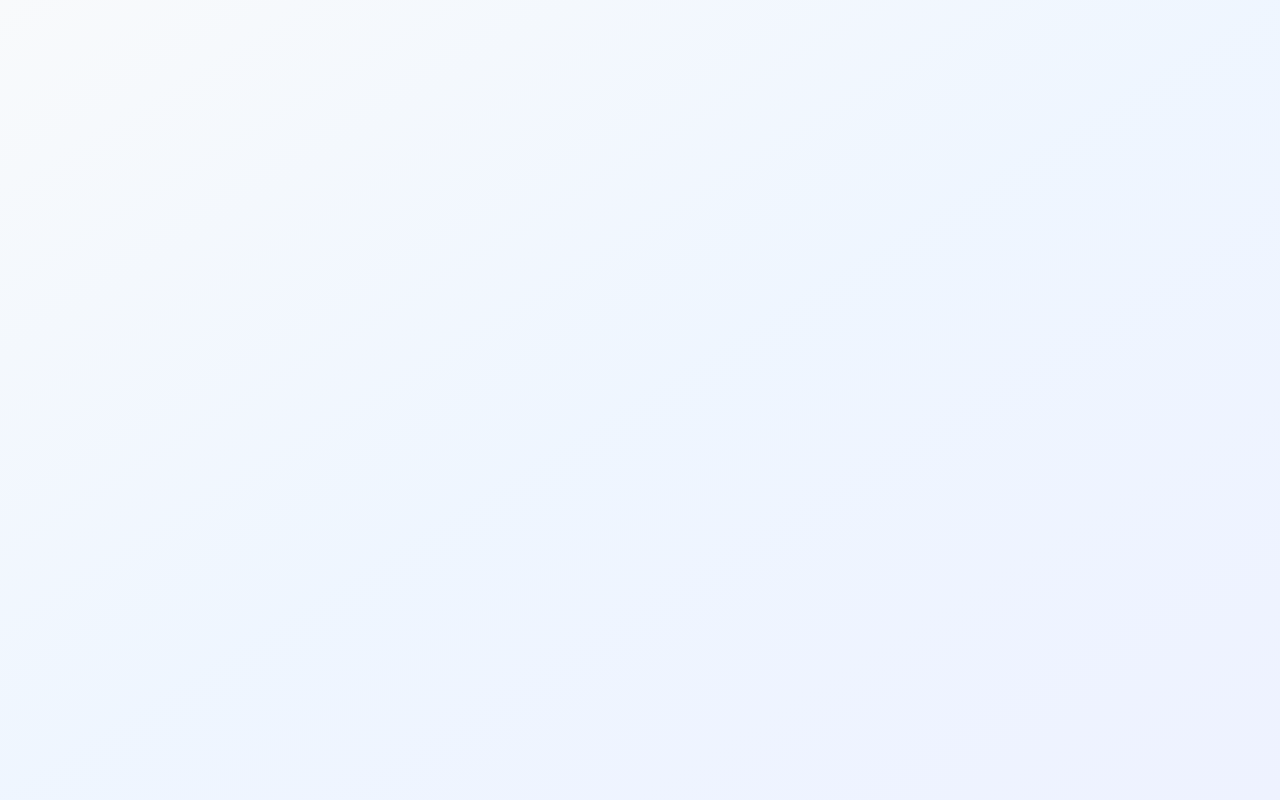
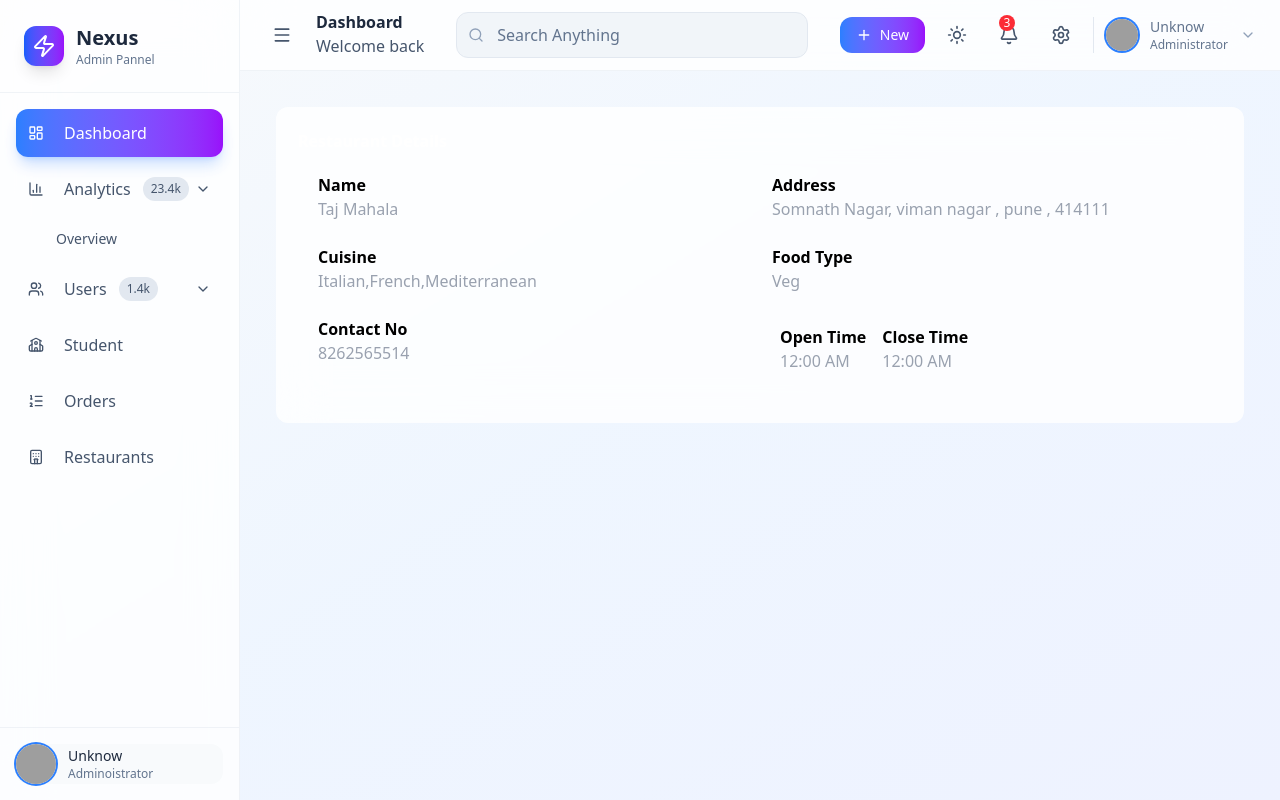
Before and after one commit to aniket0951/restomanag_dashboard, a React (Vite) app: page /dashboard/restaurants/1 in a window 1280 px wide. Before the commit this address had no page. Built offline with nearby package versions, Linux system fonts and the light colour scheme; grey boxes are pictures that could not be loaded.

Commit message:
integrate page

```diff
--- a/src/App.tsx
+++ b/src/App.tsx
@@ -6,6 +6,8 @@
 
 import { Navigate } from "react-router-dom";
 import RestaurantFullDetails from "./components/layouts/restaurants/restaurant_full_details";
+import Dashboard from "./dashboard/dashboard";
+import Restaurants from "./components/layouts/restaurants/restaurants";
 
 export function ProtectedRoute({ children }: { children: JSX.Element }) {
   const token = localStorage.getItem("authToken");
@@ -30,22 +32,14 @@
       <Routes>
         <Route path="/" element={<Login />} />
         <Route path="/signup" element={<OwnerSignUp />} />
-        <Route
-          path="/dashboard"
-          element={
-            <ProtectedRoute>
-              <Home />
-            </ProtectedRoute>
-          }
-        />
-        <Route
-          path="/restaurantDetails/:id"
-          element={
-            <ProtectedRoute>
-              <RestaurantFullDetails />
-            </ProtectedRoute>
-          }
-        />
+
+        <Route path="/dashboard" element={<Home />}>
+          {/* Dashboard pages go inside Home */}
+          <Route index element={<Dashboard />} />
+          {/*<Route path="orders" element={<Orders />} />*/}
+          <Route path="restaurants" element={<Restaurants />} />
+          <Route path="restaurants/:id" element={<RestaurantFullDetails />} />
+        </Route>
       </Routes>
       <Toaster position="top-right" />
     </div>
--- a/src/Home.tsx
+++ b/src/Home.tsx
@@ -34,14 +34,7 @@
           />
           {/* Page Content goes here */}
           <main className="flex-1 overflow-y-auto p-6 bg-transparent">
-            {/*<Outlet />*/}
-            {/*<Dashboard />*/}
-            <div className="p-6 space-y-6">
-              {currentPage === "dashboard" && <Dashboard />}
-              {currentPage === "orders" && <Orders />}
-              {currentPage === "restaurants" && <Restaurants />}
-              {currentPage === "restaurantDetails" && <RestaurantFullDetails />}
-            </div>
+            <Outlet />
           </main>
         </div>
       </div>
--- a/src/components/layouts/restaurants/restaurant_full_details.tsx
+++ b/src/components/layouts/restaurants/restaurant_full_details.tsx
@@ -1,7 +1,84 @@
+const owner_details_h3: string =
+  "text-gray-400 dark:text-gray-400 font-medium font-sans";
+
+const parent_div: string =
+  "bg-white/80 dark:bg-slate-800 rounded-xl backdrop-blur-xl overflow-hidden w-full p-2 m-3";
+
+const div_h2: string = "dark:text-white font-black";
+
 function RestaurantFullDetails() {
   return (
-    <div>
-      <span>Fix</span>
+    <div className="flex justify-between">
+      {/* Owner Details */}
+      {/*<div className={parent_div}>
+        <div className="p-3.5">
+          <h1 className="text-white dark:text-white font-semibold">
+            Owner Details
+          </h1>
+          <div className="p-4">
+            <div className="p-2">
+              <h2 className={div_h2}>Name</h2>
+              <span className={owner_details_h3}>Aniket Suryawanshi</span>
+            </div>
+            <div className="p-2">
+              <h2 className={div_h2}>Email</h2>
+              <span className={owner_details_h3}>
+                aniketsuryawanshixz1@gmail.com
+              </span>
+            </div>
+            <div className="p-2">
+              <h2 className={div_h2}>Contact No</h2>
+              <span className={owner_details_h3}>81615165511</span>
+            </div>
+          </div>
+        </div>
+      </div>*/}
+
+      {/* Restaurant Details */}
+      <div className={parent_div}>
+        <div className="p-3.5">
+          <h1 className="text-white dark:text-white font-semibold">
+            Restaurant Details
+          </h1>
+          <div className="grid grid-cols-2 gap-4 p-4">
+            <div className="p-1">
+              <h2 className={div_h2}>Name</h2>
+              <span className={owner_details_h3}>Taj Mahala</span>
+            </div>
+            <div className="p-1">
+              <h2 className={div_h2}>Address</h2>
+              <span className={owner_details_h3}>
+                Somnath Nagar, viman nagar , pune , 414111
+              </span>
+            </div>
+            <div className="p-1">
+              <h2 className={div_h2}>Cuisine</h2>
+              <span className={owner_details_h3}>
+                Italian,French,Mediterranean
+              </span>
+            </div>
+            <div className="p-1">
+              <h2 className={div_h2}>Food Type</h2>
+              <span className={owner_details_h3}>Veg</span>
+            </div>
+            <div className="p-1">
+              <h2 className={div_h2}>Contact No</h2>
+              <span className={owner_details_h3}>8262565514</span>
+            </div>
+            <div className="p-1 flex justify-baseline">
+              <div className="p-2">
+                <h2 className={div_h2}>Open Time</h2>
+                <span className={owner_details_h3}>12:00 AM</span>
+              </div>
+
+              <div className="p-2">
+                <h2 className={div_h2}>Close Time</h2>
+                <span className={owner_details_h3}>12:00 AM</span>
+              </div>
+            </div>
+          </div>
+        </div>
+      </div>
     </div>
   );
 }
--- a/src/components/layouts/restaurants/restaurants.tsx
+++ b/src/components/layouts/restaurants/restaurants.tsx
@@ -466,7 +466,7 @@
                   {restaurants.map((restaurant) => (
                     <tr
                       onClick={() =>
-                        navigate("/restaurantDetails/" + restaurant.pid)
+                        navigate("/dashboard/restaurants/" + restaurant.pid)
                       }
                       className="cursor-pointer border-b border-slate-200/50 dark:border-slate-700/50
                 hover:bg-slate-50/50 dark:hover:bg-slate-800/50 transition-colors"
--- a/src/components/layouts/sidebar.tsx
+++ b/src/components/layouts/sidebar.tsx
@@ -10,6 +10,7 @@
 } from "lucide-react";
 import { useState } from "react";
 import { useUserStore } from "../../store/user_store";
+import { useNavigate } from "react-router-dom";
 
 const menuItems = [
   {
@@ -63,10 +64,13 @@
     id: "restaurants",
     icon: Hotel,
     lable: "Restaurants",
+    link: "/dashboard/restaurants",
   },
 ];
 
 function SideBar({ collapsed, onToggle, currentPage, onPageChange }) {
+  const navigate = useNavigate();
+
   const [expanedItem, setexpanedItem] = useState(new Set(["analytics"]));
   const toggleExpanded = (itemid: string) => {
     const newExpanded = new Set(expanedItem);
@@ -126,11 +130,19 @@
                         ? "bg-gradient-to-r from-blue-500 to-purple-600 text-white shadow-lg shadow-blue-500/25"
                         : "text-slate-600 dark:text-slate-300 hover:bg-slate-100 dark:hover:bg-slate-800/50"
                     }`}
+                  // onClick={() => {
+                  //   if (item.submenu) {
+                  //     toggleExpanded(item.id);
+                  //   } else {
+                  //     onPageChange(item.id);
+                  //   }
+                  // }}
+                  //
                   onClick={() => {
                     if (item.submenu) {
                       toggleExpanded(item.id);
-                    } else {
-                      onPageChange(item.id);
+                    } else if (item.link) {
+                      navigate(item.link);
                     }
                   }}
                 >
```
